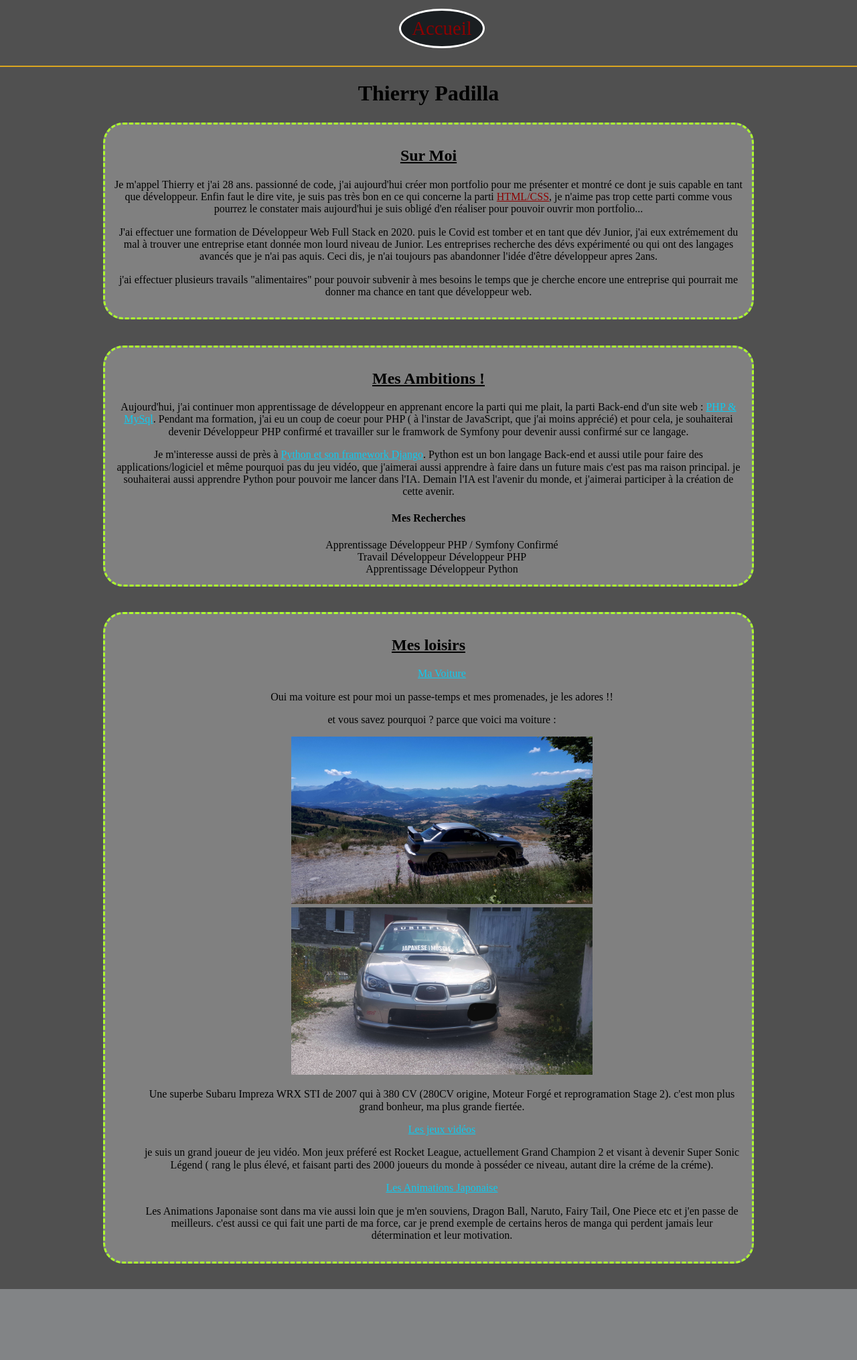
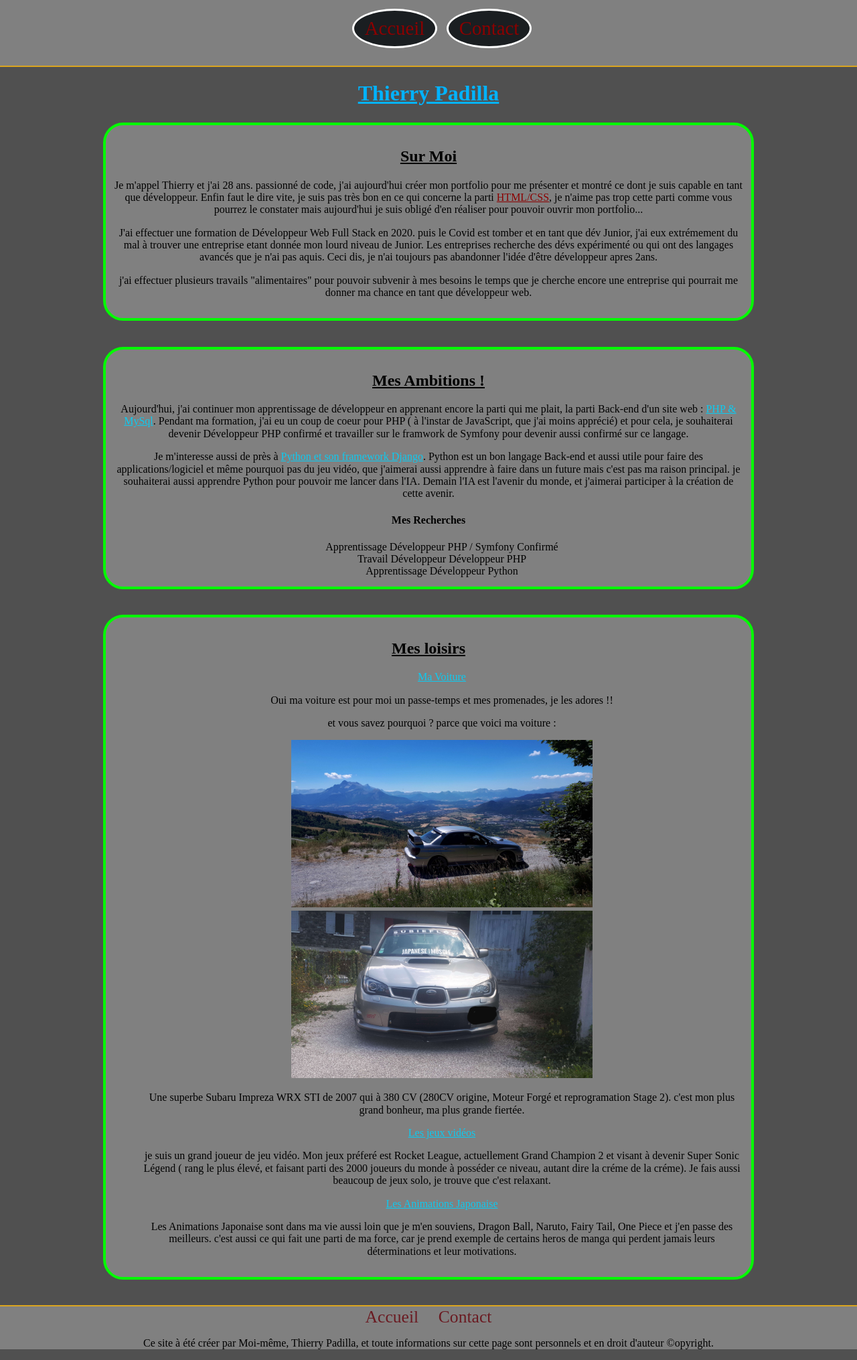
Before and after one commit to Akasukino/portfolio, a PHP site: page / in a window 1280 px wide. Shown: the whole page at 67% size. Before the commit the page ends 1925 px from the top, so only its background shows below. Run offline with PHP 8.4, Linux system fonts and the light colour scheme; some libraries are stand-ins or nearby versions.

Commit message:
Main.V1.0

```diff
--- a/index.php
+++ b/index.php
@@ -3,3 +3,4 @@
 include "templates/layout.php";
 include "templates/content/header.php";
 include "templates/content/body.php";
+include "templates/content/footer.php";
--- a/public/css/main.css
+++ b/public/css/main.css
@@ -5,6 +5,7 @@ body {
 header {
     text-align: center;
     border-bottom: 2px solid goldenrod;
+    background-color: grey;
 }
 header nav {
     color: cornflowerblue;
@@ -33,11 +34,13 @@ ul {
 }
 h1{
     text-align: center;
+    text-decoration: underline;
+    color:#00b3ff;
 }
 
 section{
     text-align: center;
-    border: 3px Dashed greenyellow;
+    border: 4px solid lime;
     margin: 2% 12% 3%;
     padding: 1%;
     background-color:grey;
@@ -53,3 +56,14 @@ span{
 .pasBien{
     color:darkred;
 }
+.footer{
+    border-top: 2px solid goldenrod;
+    background-color: grey;
+    text-align: center;
+}
+.footer a{
+    text-decoration: none;
+    font-size: 1.6em;
+    padding: 1%;
+    color:#6a1a21;
+}
--- a/templates/content/body.php
+++ b/templates/content/body.php
@@ -57,11 +57,11 @@
             <p>je suis un grand joueur de jeu vidéo. Mon jeux préferé est Rocket League, actuellement Grand Champion 2
                 et visant à devenir Super Sonic Légend
                 ( rang le plus élevé, et faisant parti des 2000 joueurs du monde à posséder ce niveau, autant dire la
-                créme de la créme).</p>
+                créme de la créme). Je fais aussi beaucoup de jeux solo, je trouve que c'est relaxant.</p>
         </li>
         <li><span>Les Animations Japonaise</span>
-        <p>Les Animations Japonaise sont dans ma vie aussi loin que je m'en souviens, Dragon Ball, Naruto, Fairy Tail, One Piece etc et j'en passe de meilleurs. c'est aussi ce qui fait une parti
-        de ma force, car je prend exemple de certains heros de manga qui perdent jamais leur détermination et leur motivation.</p>
+        <p>Les Animations Japonaise sont dans ma vie aussi loin que je m'en souviens, Dragon Ball, Naruto, Fairy Tail, One Piece et j'en passe des meilleurs. c'est aussi ce qui fait une parti
+        de ma force, car je prend exemple de certains heros de manga qui perdent jamais leurs déterminations et leur motivations.</p>
         </li>
     </ul>
 </section>
--- /dev/null
+++ b/templates/content/footer.php
@@ -0,0 +1,6 @@
+<div class="footer">
+    <a href="../../index.php">Accueil</a>
+    <a href="">Contact</a>
+    <p>Ce site à été créer par Moi-même, Thierry Padilla, et toute informations sur cette page sont personnels et
+        en droit d'auteur &copy;opyright.</p>
+</div>
--- a/templates/content/header.php
+++ b/templates/content/header.php
@@ -4,9 +4,9 @@
             <li>
                 <a href="/index.php">Accueil</a>
             </li>
-<!--            <li>-->
-<!--                <a href="contact/contact.php">Contact</a>-->
-<!--            </li>-->
+            <li>
+                <a href="">Contact</a>
+            </li>
         </ul>
     </nav>
 </header>
--- a/templates/layout.php
+++ b/templates/layout.php
@@ -8,5 +8,6 @@
     <meta http-equiv="X-UA-Compatible" content="ie=edge">
     <link rel="stylesheet" href="../public/css/main.css">
     <link rel="stylesheet" href="../public/css/normalize-8.0.1.css">
+    <script src="https://kit.fontawesome.com/d68005ea77.js" crossorigin="anonymous"></script>
 </head>
 <body>
```
